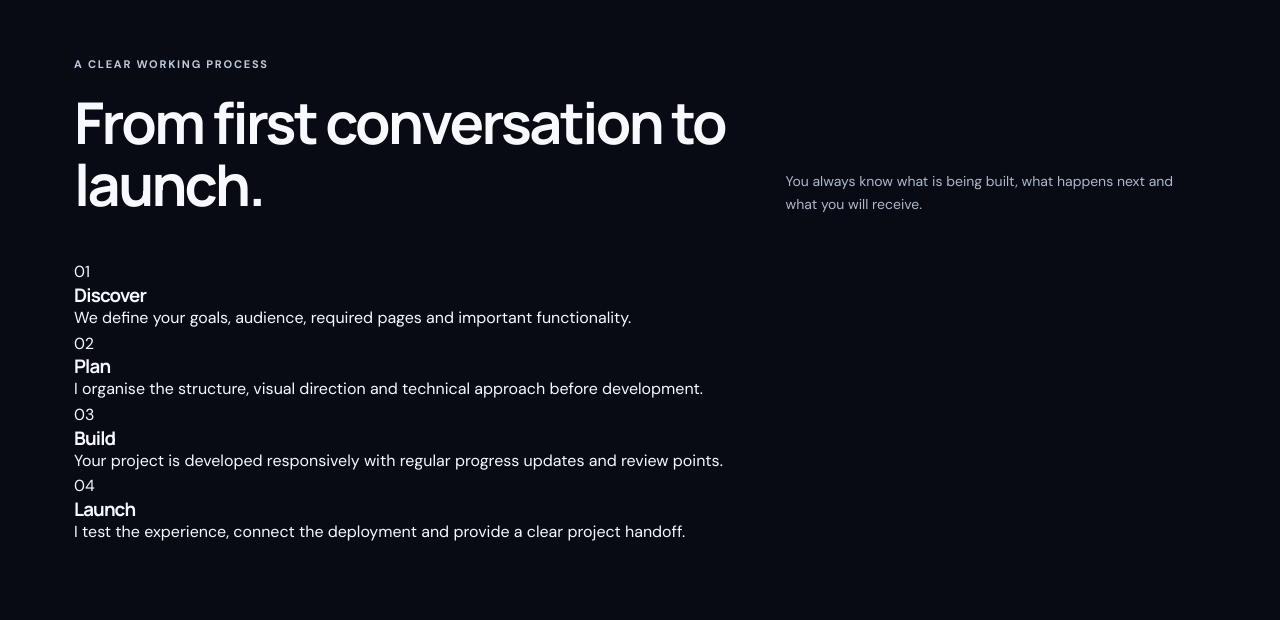
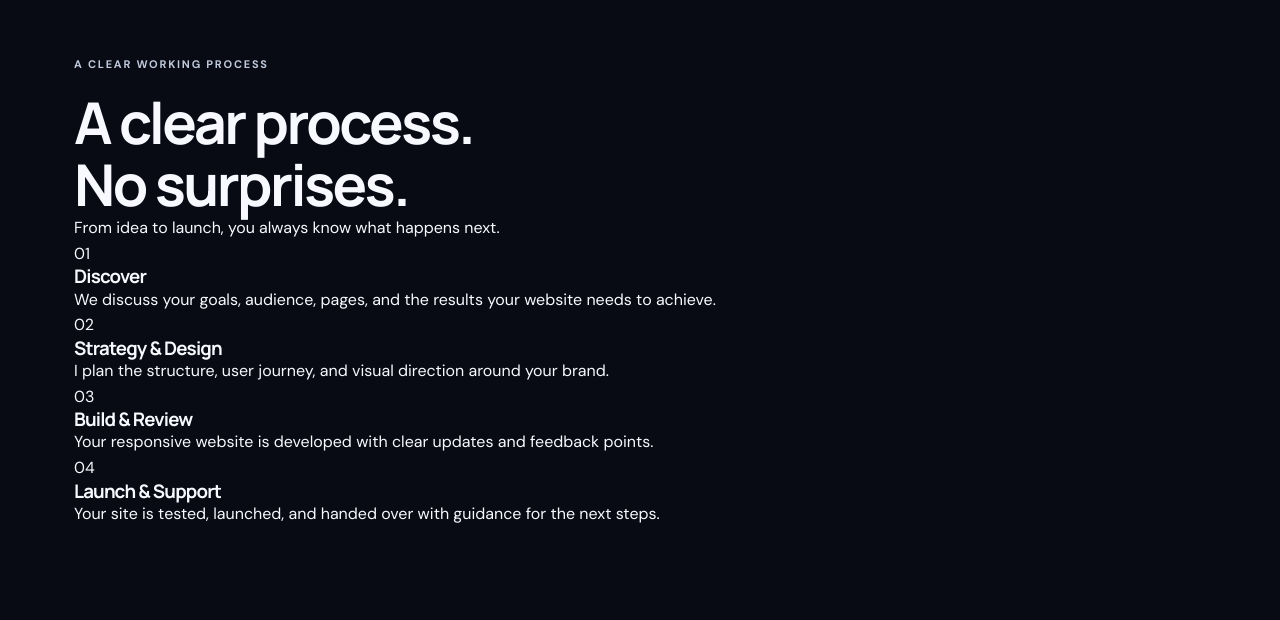
Before and after one commit to munazza-shan-web/myportfolio, a plain HTML site: page index.html in a window 1280 px wide. Shown: the part 3800-4420 px from the top of the page. Drawn offline with Linux system fonts and the light colour scheme.

Commit message:
Update index.html

```diff
--- a/index.html
+++ b/index.html
@@ -123,16 +123,39 @@
       </div>
     </section>
 
-    <section id="process" class="section process-section">
-      <div class="section-heading"><div><div class="eyebrow">A clear working process</div><h2>From first conversation to launch.</h2></div><p>You always know what is being built, what happens next and what you will receive.</p></div>
-      <div class="process-grid">
-        <article><span>01</span><h3>Discover</h3><p>We define your goals, audience, required pages and important functionality.</p></article>
-        <article><span>02</span><h3>Plan</h3><p>I organise the structure, visual direction and technical approach before development.</p></article>
-        <article><span>03</span><h3>Build</h3><p>Your project is developed responsively with regular progress updates and review points.</p></article>
-        <article><span>04</span><h3>Launch</h3><p>I test the experience, connect the deployment and provide a clear project handoff.</p></article>
-      </div>
-    </section>
+   <section id="process" class="section process-section">
+  <div class="process-intro">
+    <div class="eyebrow">A clear working process</div>
+    <h2>A clear process.<br>No surprises.</h2>
+    <p>From idea to launch, you always know what happens next.</p>
+  </div>
 
+  <div class="process-grid">
+    <article class="process-card">
+      <span class="process-number">01</span>
+      <h3>Discover</h3>
+      <p>We discuss your goals, audience, pages, and the results your website needs to achieve.</p>
+    </article>
+
+    <article class="process-card">
+      <span class="process-number">02</span>
+      <h3>Strategy &amp; Design</h3>
+      <p>I plan the structure, user journey, and visual direction around your brand.</p>
+    </article>
+
+    <article class="process-card">
+      <span class="process-number">03</span>
+      <h3>Build &amp; Review</h3>
+      <p>Your responsive website is developed with clear updates and feedback points.</p>
+    </article>
+
+    <article class="process-card">
+      <span class="process-number">04</span>
+      <h3>Launch &amp; Support</h3>
+      <p>Your site is tested, launched, and handed over with guidance for the next steps.</p>
+    </article>
+  </div>
+</section>
     <section id="skills" class="section skills-section">
       <div class="section-heading centered"><div class="eyebrow">Technology stack</div><h2>Tools I use to deliver.</h2></div>
       <div class="skills-grid">
```
